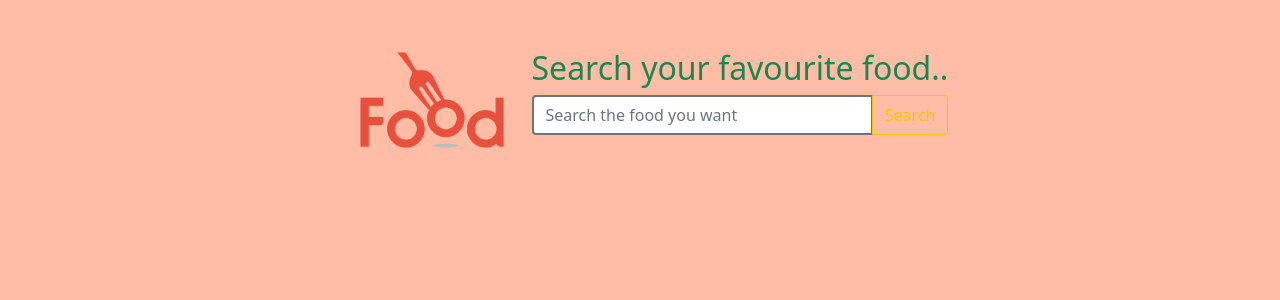
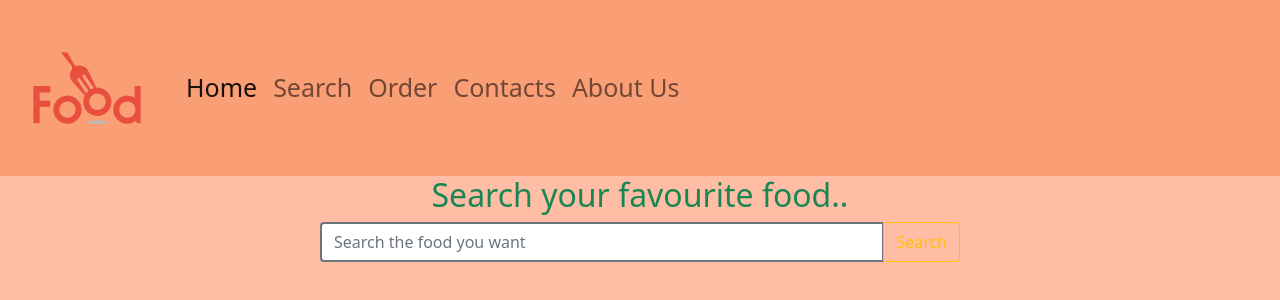
Before and after one commit to 1234Tasneem1234/Good-Food, a plain HTML site: page index.html in a window 1280 px wide. Drawn offline with nearby package versions, Linux system fonts and the light colour scheme.

Commit message:
eat-good site updated..

```diff
--- a/index.html
+++ b/index.html
@@ -8,18 +8,51 @@
     <link rel="shortcut icon" href="https://encrypted-tbn0.gstatic.com/images?q=tbn:ANd9GcSPEef_q9c1OR4neY9Pc7QQrHHDjEt7P66b-WLMfu4-FBr63zHiuy-YCqNkDJYID-i_sZ8&usqp=CAU" type="image/x-icon">
 
     <link href="https://cdn.jsdelivr.net/npm/bootstrap@5.1.0/dist/css/bootstrap.min.css" rel="stylesheet" integrity="sha384-KyZXEAg3QhqLMpG8r+8fhAXLRk2vvoC2f3B09zVXn8CA5QIVfZOJ3BCsw2P0p/We" crossorigin="anonymous">
+    <style>
+      nav a{
+        font-size: 25px;
+      }
+      nav{
+        background-color: rgb(250, 158, 118);
+      }
+    </style>
 </head>
 <body style="background-color: rgba(255, 69, 2, 0.352);">
-<div class="d-flex align-items-center justify-content-center">
-    <img src="images/logo.png" alt="" width="200px">
-    <!-- meal search area -->
-    <div>
-      <h2 class="text-center text-success">Search your favourite food..</h2>
-      <div class="input-group mb-3 mx-auto">
-        <input id="search-field" type="text" class="form-control border-2 border-secondary text-black"
-          placeholder="Search the food you want" aria-label="Search the food you want" aria-describedby="button-addon2">
-        <button class="btn btn-outline-warning" type="button" id="button-serach" onclick="searchFood()">Search</button>
+  <nav class="navbar navbar-expand-lg navbar-light">
+    <div class="container-fluid">
+      <a class="navbar-brand" href="#"><img src="images/logo.png" alt="" width="150px"></a>
+      <button class="navbar-toggler" type="button" data-bs-toggle="collapse" data-bs-target="#navbarSupportedContent"
+        aria-controls="navbarSupportedContent" aria-expanded="false" aria-label="Toggle navigation">
+        <span class="navbar-toggler-icon"></span>
+      </button>
+      <div class="collapse navbar-collapse" id="navbarSupportedContent">
+        <ul class="navbar-nav me-auto mb-2 mb-lg-0">
+          <li class="nav-item">
+            <a class="nav-link active" aria-current="page" href="#">Home</a>
+          </li>
+          <li class="nav-item">
+            <a class="nav-link" href="#search">Search</a>
+          </li>
+          <li class="nav-item">
+            <a class="nav-link" href="https://www.foodpanda.com.bd/">Order</a>
+          </li>
+          <li class="nav-item">
+            <a class="nav-link" href="contact.html">Contacts</a>
+          </li>
+          <li class="nav-item">
+            <a class="nav-link" href="about.html">About Us</a>
+          </li>
+        </ul>
       </div>
+    </div>
+  </nav>
+  <!-- meal search area -->
+  <div>
+    <h2 class="text-center text-success" id="search">Search your favourite food..</h2>
+    <div class="input-group mb-3 mx-auto w-50">
+      <input id="search-field" type="text" class="form-control border-2 border-secondary text-black"
+        placeholder="Search the food you want" aria-label="Search the food you want" aria-describedby="button-addon2">
+      <button class="btn btn-outline-warning" type="button" id="button-serach" onclick="searchFood()">Search</button>
     </div>
   </div>
 
```
Also changed, not shown: about.html (added, +14 -0 lines), contact.html (added, +13 -0 lines).
